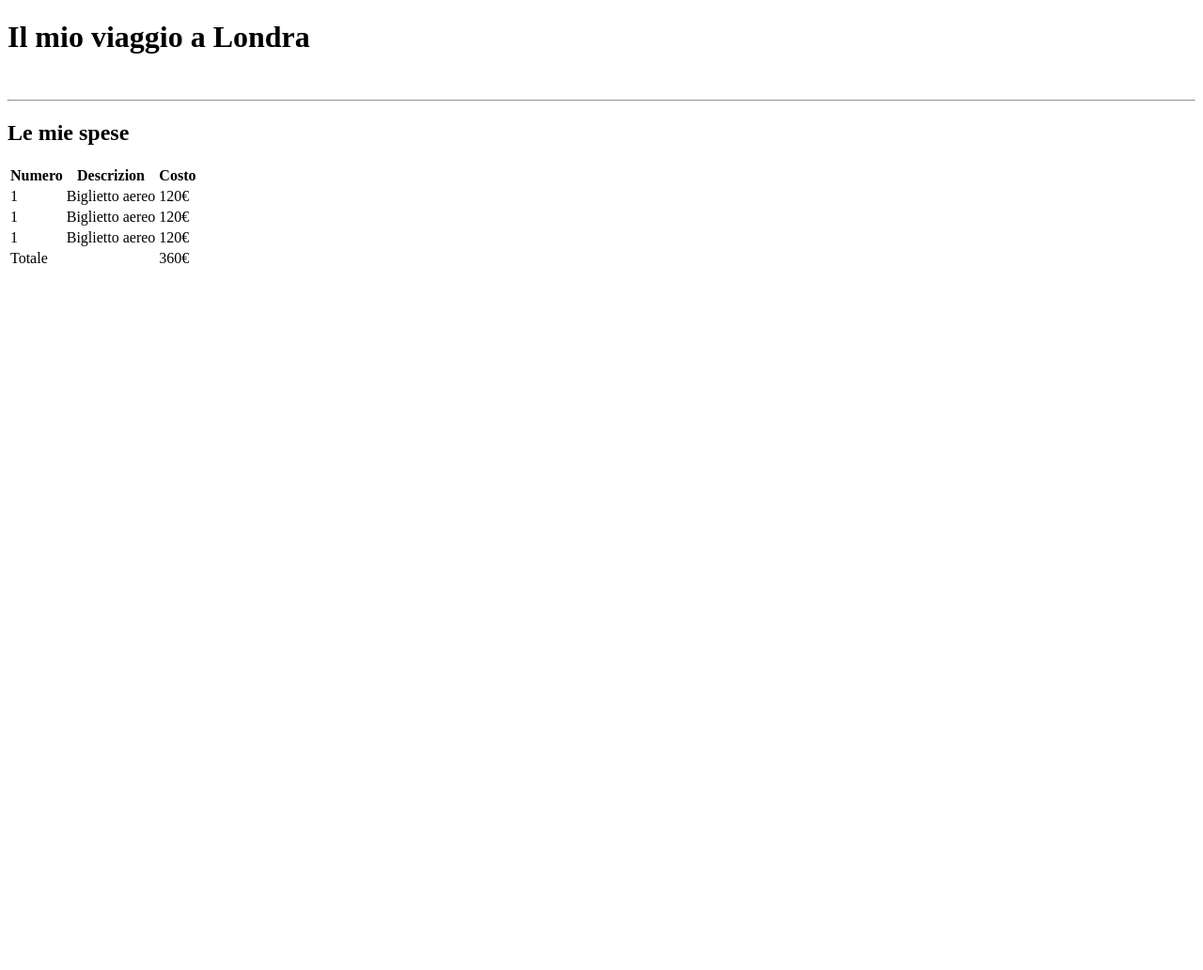
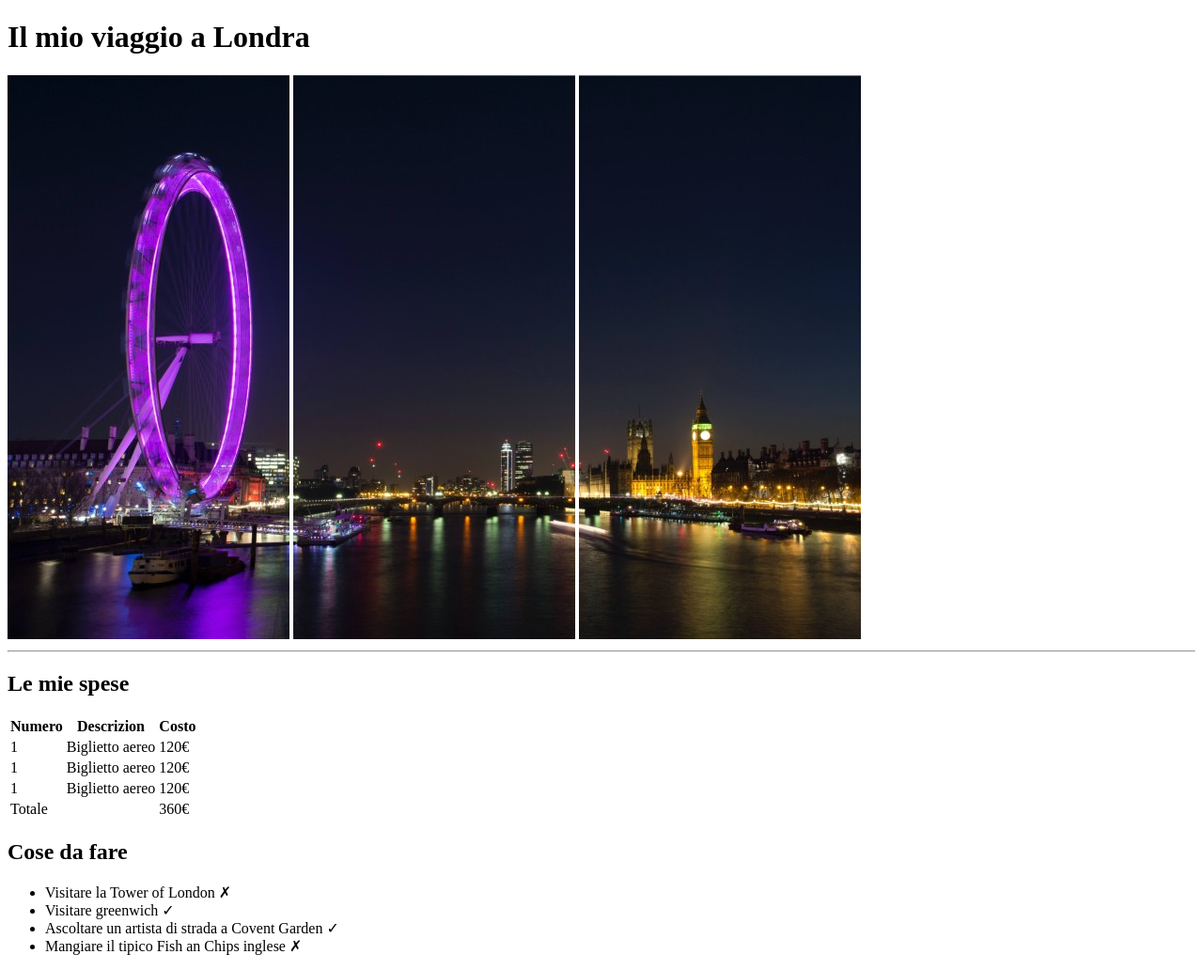
Before and after one commit to ChiaraInMiniatura/html-london-trip, a plain HTML site: page index.html in a window 1280 px wide. Shown: the whole page at 94% size. Before the commit the page ends 800 px from the top, so only its background shows below. Drawn offline with Linux system fonts and the light colour scheme.

Commit message:
aggiunta sezione cose da fare

```diff
--- a/index.html
+++ b/index.html
@@ -48,7 +48,15 @@
       </table>
     </section>
     <!-- ./sezione spese -->
+    <!-- sezione cose da fare -->
     <section>
+      <h2>Cose da fare</h2>
+      <ul>
+        <li>Visitare la Tower of London &cross;</li>
+        <li>Visitare greenwich &check;</li>
+        <li>Ascoltare un artista di strada a Covent Garden &check;</li>
+        <li>Mangiare il tipico Fish an Chips inglese &cross;</li>
+      </ul>
 
     </section>
     <section>
```
Also changed, not shown: img/pexels-bill-emrich-230794-0.jpg (added), img/pexels-bill-emrich-230794-1.jpg (added), img/pexels-bill-emrich-230794-2.jpg (added), 2 other files.
